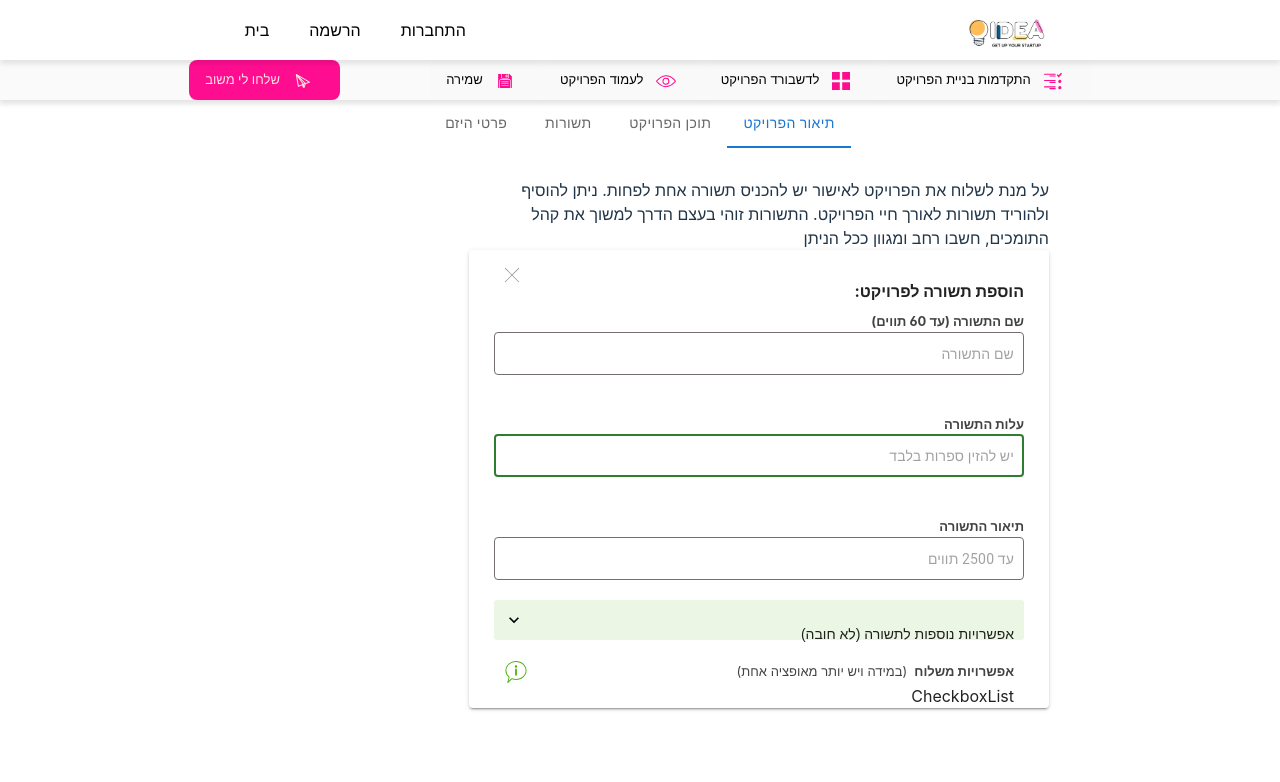
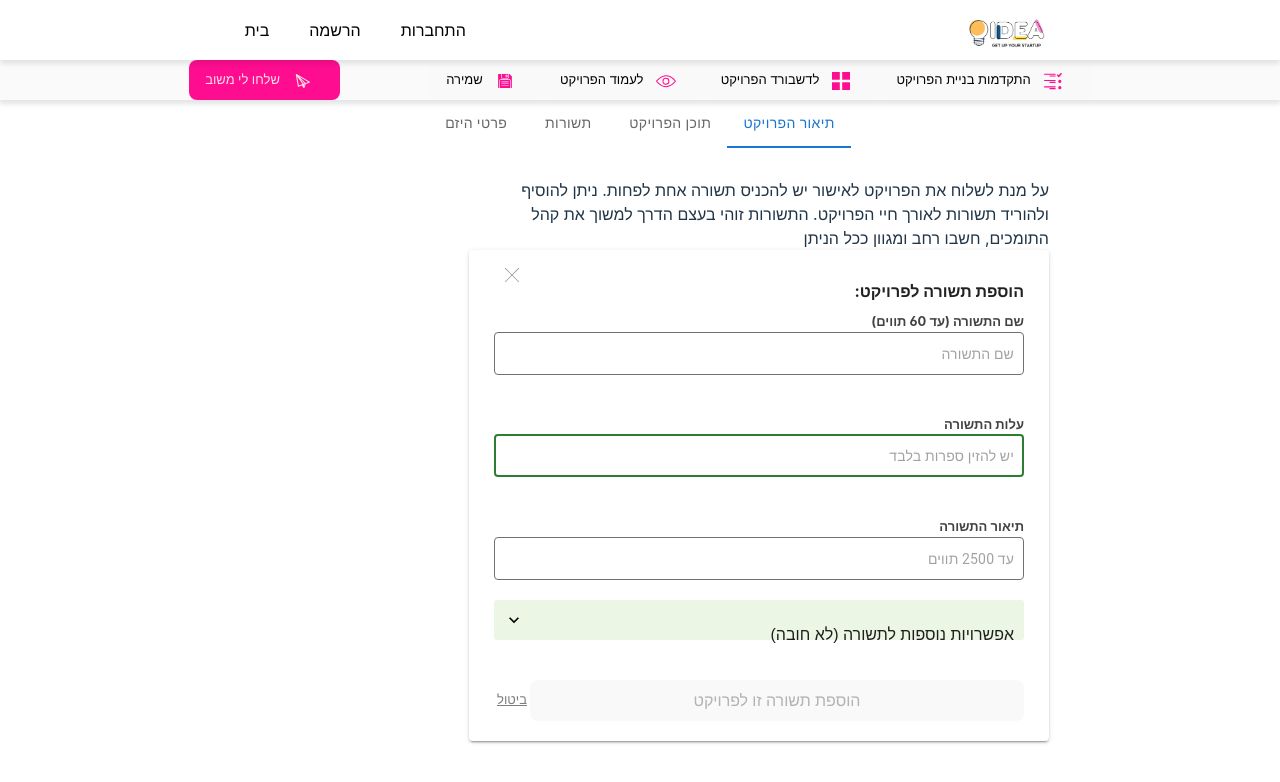
Before and after one commit to danieltovbin/IDEA, a React (Vite) app in the folder client/: page /Submissions in a window 1280 px wide. Both pictures are taken after a click on the button "יצירת תשורה חדשה". Shown: the top 782 px of the page. Built offline with nearby package versions, Linux system fonts and the light colour scheme.

Commit message:
addNewGift

```diff
--- a/client/src/components/edit/Submissions/AddGift.tsx
+++ b/client/src/components/edit/Submissions/AddGift.tsx
@@ -3,15 +3,20 @@ import NameGift from './Inputs/NameGift'
 import PriceGift from './Inputs/PriceGift'
 import DescriptionGift from './Inputs/DescriptionGift'
 import MoreOptions from './Inputs/MoreOptions'
+import { FC } from 'react'
+import './scss/stillNoOffers.scss'
 
+interface AddGiftProps {
+    showAddGift: () => void;
+}
 
-const AddGift = () => {
+const AddGift: FC<AddGiftProps> = ({ showAddGift }) => {
     return (
         <div>
-            <Paper elevation={2} style={{maxWidth: "580px",padding: "0 25px"}}>
-                <div style={{display:"flex",justifyContent: "space-between"}}>
-                    <p style={{fontSize:"16px",fontWeight: "bold",lineHeight: "22px"}}>הוספת תשורה לפרויקט:</p>
-                    <IconButton style={{outline:"none"}} tabIndex={0} type="button">
+            <Paper elevation={2} style={{ maxWidth: "580px", padding: "0 25px",paddingBottom:"20px" }}>
+                <div style={{ display: "flex", justifyContent: "space-between" }}>
+                    <p style={{ fontSize: "16px", fontWeight: "bold", lineHeight: "22px" }}>הוספת תשורה לפרויקט:</p>
+                    <IconButton style={{ outline: "none" }} tabIndex={0} type="button" onClick={showAddGift}>
                         <span>
                             <SvgIcon focusable={false} viewBox="0 0 24 24" aria-hidden="true" style={{ width: '20px', height: '20px', fill: 'rgb(154, 154, 154)' }}>
                                 <path d="M20,20.5a.47.47,0,0,1-.35-.15l-16-16a.49.49,0,0,1,.7-.7l16,16a.48.48,0,0,1,0,.7A.47.47,0,0,1,20,20.5Z"></path>
@@ -24,6 +29,10 @@ const AddGift = () => {
                 <PriceGift />
                 <DescriptionGift />
                 <MoreOptions />
+                <div className='AddBtn'>
+                    <button tabIndex={-1} type="button" disabled><span>הוספת תשורה זו לפרויקט</span></button>
+                    <a onClick={showAddGift}>ביטול</a>
+                </div>
             </Paper>
         </div>
     )
--- a/client/src/components/edit/Submissions/Inputs/DeliveryOptions/CheckboxList.tsx
+++ b/client/src/components/edit/Submissions/Inputs/DeliveryOptions/CheckboxList.tsx
@@ -1,14 +1,40 @@
-import * as React from 'react';
-import List from '@mui/material/List';
-import ListItem from '@mui/material/ListItem';
-import ListItemButton from '@mui/material/ListItemButton';
-import ListItemIcon from '@mui/material/ListItemIcon';
-import ListItemText from '@mui/material/ListItemText';
 import Checkbox from '@mui/material/Checkbox';
+import { FC, useState } from 'react';
+import './scss/checkboxList.scss';
 
-const CheckboxList = () => {
+interface CheckboxListProps {
+  text: string;
+  showInput?: boolean;
+}
+
+const label = { inputProps: { 'aria-label': 'Checkbox demo' } };
+
+const CheckboxList: FC<CheckboxListProps> = ({ text, showInput = false }) => {
+  const [shippingPrice, setShippingPrice] = useState<number | undefined>(undefined);
+  const [isChecked, setIsChecked] = useState(false);
+
+  const handlePriceChange = (event: React.ChangeEvent<HTMLInputElement>) => {
+    const price = Number(event.target.value);
+    setShippingPrice(price)
+  }
+
+  const handleCheckboxChange = ()=> {
+    setIsChecked(!isChecked);
+  }
+
   return (
-    <div>CheckboxList</div>
+    <div className='CheckboxContainer'>
+      <div className='checkboxList' style={{ display: "flex", alignItems: "center" }}>
+        <Checkbox {...label} style={{ color: "rgb(56, 134, 2)" }} checked={isChecked} onChange={handleCheckboxChange}/>
+        <p style={{ margin: 0 }}>{text}</p>
+      </div>
+      {showInput && isChecked &&(
+        <div className='inputDeliveryPrice'>
+
+          <input type="number" min={1} max={1000000} placeholder='עלות המשלוח' value={shippingPrice !== undefined ? shippingPrice : ''} onChange={handlePriceChange} />
+        </div>
+      )}
+    </div>
   )
 }
 
--- a/client/src/components/edit/Submissions/Inputs/DeliveryOptions/DeliveryOptions.tsx
+++ b/client/src/components/edit/Submissions/Inputs/DeliveryOptions/DeliveryOptions.tsx
@@ -5,7 +5,9 @@ const DeliveryOptions = () => {
   return (
     <div>
         <LabelAndNote textLabel={'אפשרויות משלוח'} labelHtmlFor={'deliveryOptions'} includeSpan={true} textInSpan='(במידה ויש יותר מאופציה אחת)' iconToolTip={'בחרו באפשרות זו רק במידה וישנן שתי אפשרויות משלוח שונות. במידה ויש רק אפשרות אחת הכניסו אותה לתוך תיאור התשורה (וחסכו לתומכים שלכם קליק בדרך)'} showTooltip={true} />
-        <CheckboxList />
+        <CheckboxList text={'איסוף עצמי'} />
+        <CheckboxList text={'משלוח מקומי'} showInput={true} />
+        <CheckboxList text={'משלוח בינלאומי'} showInput={true}/>
     </div>
   )
 }
--- /dev/null
+++ b/client/src/components/edit/Submissions/Inputs/DeliveryOptions/scss/checkboxList.scss
@@ -0,0 +1,31 @@
+.checkboxList{
+    border: 1px solid rgb(118, 118, 118);
+    width: 100%;
+    border-radius: 4px;
+
+    p{
+        font-size: 13px;
+        font-weight: normal;
+        margin-right: 8px;
+    }
+
+}
+
+.CheckboxContainer{
+
+    display: flex;
+    margin-top: 10px;
+    align-items: flex-start;
+    justify-content: space-between;
+}
+
+.inputDeliveryPrice{
+    margin-right: 15px;
+    input{
+
+        border: 1px solid rgb(118, 118, 118);
+        border-radius: 4px;
+        outline: none;
+        height: 44px
+    }
+}
--- a/client/src/components/edit/Submissions/Inputs/MoreOptions.tsx
+++ b/client/src/components/edit/Submissions/Inputs/MoreOptions.tsx
@@ -1,26 +1,29 @@
 // import DeliveryDate from './DeliveryDate';
+import { useState } from 'react';
 import DeliveryOptions from './DeliveryOptions/DeliveryOptions';
 import './scss/MoreOptions.scss';
 
 const MoreOptions = () => {
+  const [showOptions,setShowOptions] = useState(false);
+
+  const handleMoreOptionsClick = () =>{
+    setShowOptions((prevShowOptions)=> !prevShowOptions)
+  }
+
     return (
         <div >
-          <div className="moreOptions moreOptions__moreOptionsBtn">
+          <div className="moreOptions moreOptions__moreOptionsBtn" onClick={handleMoreOptionsClick}>
             <div >
               <p >אפשרויות נוספות לתשורה (לא חובה)</p>
             </div>
-            <div style={{width: "20px", height:"20px"}}>
+            <div style={{width: "20px", height:"20px"}} >
                 <svg focusable="false" viewBox="0 0 24 24" >
                   <path d="M16.59 8.59L12 13.17 7.41 8.59 6 10l6 6 6-6z"></path>
                 </svg>
             </div>
           </div>
           <div className='moreOptions moreOptions__moreOptionsContainer'>
-
-
-                {/* <DeliveryDate /> */}
-                <DeliveryOptions />
-
+            {showOptions && <DeliveryOptions />}
           </div>
 
         </div>
--- a/client/src/components/edit/Submissions/scss/stillNoOffers.scss
+++ b/client/src/components/edit/Submissions/scss/stillNoOffers.scss
@@ -5,3 +5,25 @@
     margin-bottom: 70px;
 
 }
+
+.AddBtn{
+    display: flex;
+    align-items: center;
+    justify-content: space-between;
+    width: 100%;
+    margin-top: 40px;
+
+    button{
+        width: 100%;
+    }
+
+    a{
+    color: rgb(125, 125, 125);
+    cursor: pointer;
+    display: inherit;
+    padding: 0px 3px;
+    font-size: 13px;
+    white-space: inherit;
+    text-decoration: underline;
+    }
+}
--- a/client/src/pages/edit/Submissions.tsx
+++ b/client/src/pages/edit/Submissions.tsx
@@ -1,18 +1,20 @@
-// import Gifts from '../../components/edit/DescriptionProject/gifts/Gifts'
-
-import { Button, Paper, SvgIcon } from '@mui/material'
+import { Button, SvgIcon } from '@mui/material'
+import { useState } from 'react'
+import AddGift from '../../components/edit/Submissions/AddGift'
+import StillNoOffers from '../../components/edit/Submissions/StillNoOffers'
 import LabelAndNote from '../../components/labelNoteProps/LabelAndNote'
 import EditLayout from '../../layouts/EditLayout'
 import './scss/submissions.scss'
-import StillNoOffers from '../../components/edit/Submissions/StillNoOffers'
-import { useState } from 'react'
-import AddGift from '../../components/edit/Submissions/AddGift'
 
 const Submissions = () => {
   const [showNewSubmission, setShowNewSubmission] = useState(true);
 
   const handleBtnClick = ()=>{
     setShowNewSubmission(false)
+  }
+
+  const showAddGift = () => {
+    setShowNewSubmission(true)
   }
 
   return (
@@ -53,7 +55,7 @@ const Submissions = () => {
           )}
         </div>
         {showNewSubmission ? <StillNoOffers /> : (
-          <AddGift />
+          <AddGift showAddGift={showAddGift}/>
         )}
 
       </div>
```
